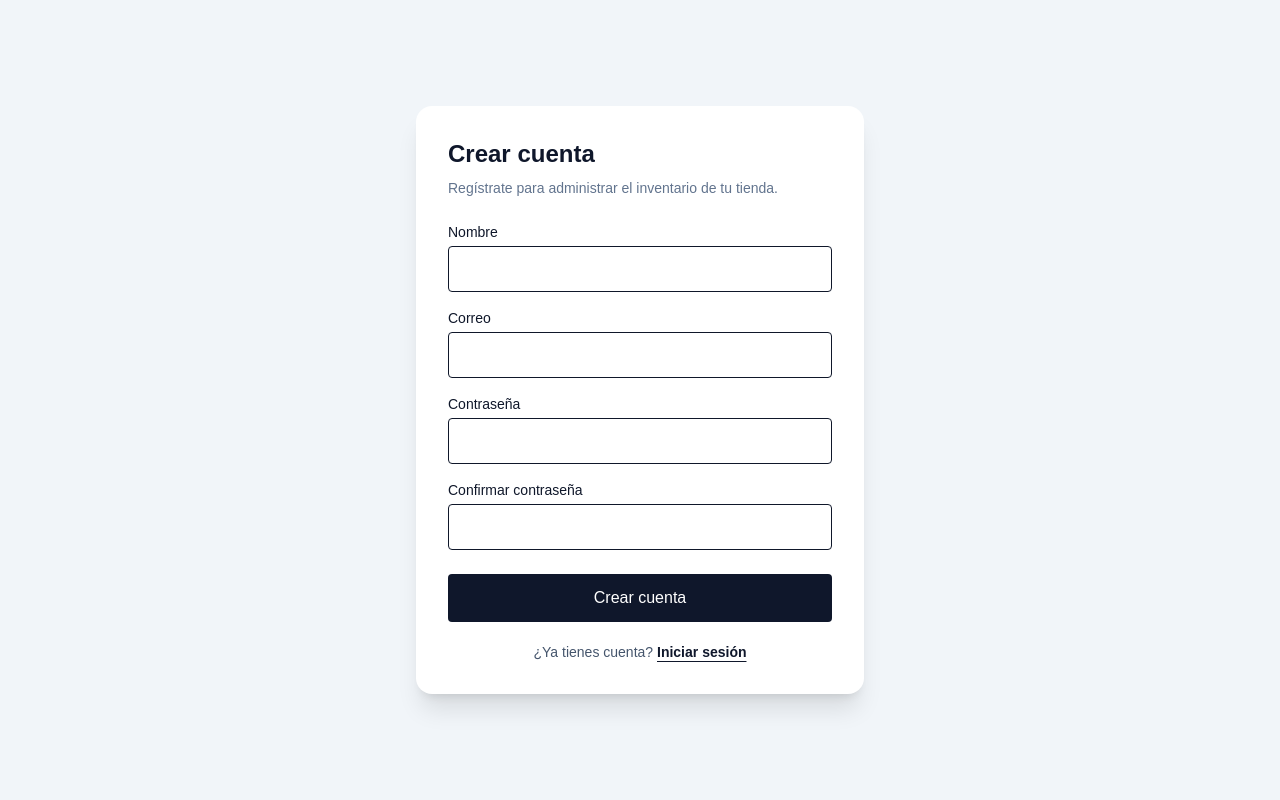
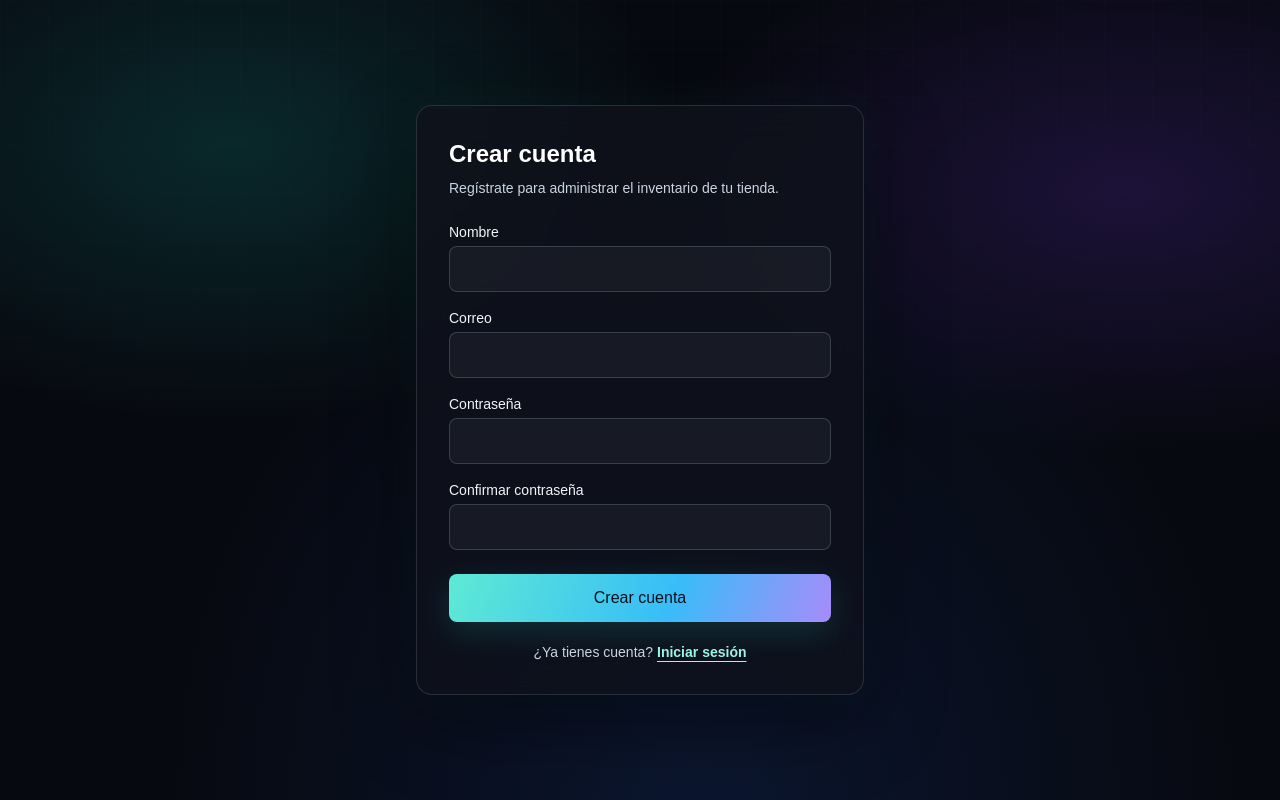
Before and after one commit to luchofrias15/inventario-de-supermercado., a Next.js app: page /registro in a window 1280 px wide. Built offline with nearby package versions, Linux system fonts and the light colour scheme.

Commit message:
style: aplicar tema oscuro con reflejos de color
Co-authored-by: Copilot <223556219+Copilot@users.noreply.github.com>

```diff
--- a/src/app/globals.css
+++ b/src/app/globals.css
@@ -1,23 +1,97 @@
 @import "tailwindcss";
 
 @theme {
-  --color-primario: #1F6F8B;
-  --color-primario-suave: #E3EEF2;
-  --color-normal: #2F7D4F;
-  --color-reorden: #B7791F;
-  --color-vencido: #B83232;
-  --color-inactivo: #5B6770;
-  --color-fondo: #F5F7F8;
-  --color-superficie: #FFFFFF;
-  --color-texto: #1F2933;
-  --color-texto-suave: #52606D;
-  --color-borde: #D9DEE4;
+  --color-primario: #5eead4;
+  --color-primario-suave: #12302f;
+  --color-normal: #4ade80;
+  --color-reorden: #fbbf24;
+  --color-vencido: #fb7185;
+  --color-inactivo: #94a3b8;
+  --color-fondo: #080a10;
+  --color-superficie: #11141d;
+  --color-texto: #f1f5f9;
+  --color-texto-suave: #a1aabc;
+  --color-borde: #2a3040;
 }
 
-:root { --background: #f8fafc; --foreground: #0f172a; }
+:root { color-scheme: dark; --background: #080a10; --foreground: #f1f5f9; }
 * { box-sizing: border-box; }
-body { margin: 0; background: var(--background); color: var(--foreground); font-family: Arial, sans-serif; }
+body {
+  margin: 0;
+  background:
+    radial-gradient(ellipse at 12% 8%, rgba(20, 184, 166, 0.12), transparent 34rem),
+    radial-gradient(ellipse at 88% 18%, rgba(124, 58, 237, 0.12), transparent 32rem),
+    radial-gradient(ellipse at 58% 100%, rgba(37, 99, 235, 0.10), transparent 36rem),
+    var(--background);
+  background-attachment: fixed;
+  color: var(--foreground);
+  font-family: Arial, sans-serif;
+}
 button, input, select { font: inherit; }
+
+.tienda-shell {
+  min-height: 100vh;
+  background:
+    radial-gradient(ellipse at 8% 0%, rgba(20, 184, 166, 0.08), transparent 30rem),
+    radial-gradient(ellipse at 95% 22%, rgba(124, 58, 237, 0.09), transparent 32rem),
+    radial-gradient(ellipse at 62% 100%, rgba(37, 99, 235, 0.07), transparent 36rem),
+    var(--color-fondo);
+}
+.auth-shell {
+  position: relative;
+  isolation: isolate;
+  overflow: hidden;
+  min-height: 100vh;
+  background:
+    radial-gradient(ellipse at 18% 18%, rgba(20, 184, 166, 0.18), transparent 28rem),
+    radial-gradient(ellipse at 88% 24%, rgba(124, 58, 237, 0.18), transparent 30rem),
+    radial-gradient(ellipse at 55% 100%, rgba(37, 99, 235, 0.14), transparent 34rem),
+    #070910;
+  color: #f1f5f9;
+}
+.auth-shell::before {
+  position: absolute;
+  z-index: -1;
+  inset: 0;
+  pointer-events: none;
+  content: '';
+  opacity: 0.24;
+  background-image:
+    linear-gradient(rgba(148, 163, 184, 0.07) 1px, transparent 1px),
+    linear-gradient(90deg, rgba(148, 163, 184, 0.07) 1px, transparent 1px);
+  background-size: 48px 48px;
+  mask-image: linear-gradient(to bottom, black, transparent 82%);
+}
+.auth-card {
+  border: 1px solid rgba(148, 163, 184, 0.2);
+  background: rgba(15, 18, 28, 0.82);
+  box-shadow: 0 24px 80px rgba(0, 0, 0, 0.48), 0 0 44px rgba(20, 184, 166, 0.08);
+  backdrop-filter: blur(20px);
+}
+.auth-input {
+  border: 1px solid rgba(148, 163, 184, 0.28);
+  background: rgba(255, 255, 255, 0.045);
+  color: #f8fafc;
+  outline: none;
+  transition: border-color 160ms ease, box-shadow 160ms ease, background 160ms ease;
+}
+.auth-input:focus {
+  border-color: #5eead4;
+  background: rgba(255, 255, 255, 0.07);
+  box-shadow: 0 0 0 3px rgba(94, 234, 212, 0.13);
+}
+.auth-primary-button {
+  background: linear-gradient(110deg, #5eead4, #38bdf8 58%, #a78bfa);
+  color: #081018;
+  box-shadow: 0 10px 32px rgba(45, 212, 191, 0.16);
+  transition: transform 180ms ease, box-shadow 180ms ease, opacity 180ms ease;
+}
+.auth-primary-button:hover:not(:disabled) {
+  transform: translateY(-1px);
+  box-shadow: 0 14px 36px rgba(45, 212, 191, 0.27);
+}
+.auth-link { color: #99f6e4; }
+.auth-link:hover { color: #c4b5fd; }
 
 .home-shell {
   background:
--- a/src/app/login/page.tsx
+++ b/src/app/login/page.tsx
@@ -35,25 +35,25 @@ export default function LoginPage() {
   }
 
   return (
-    <main className="flex min-h-screen items-center justify-center bg-slate-100 p-6">
-      <form onSubmit={submit} className="w-full max-w-md rounded-2xl bg-white p-8 shadow-xl">
-        <h1 className="text-2xl font-bold text-slate-900">Acceso a Inventario</h1>
-        <p className="mt-2 text-sm text-slate-500">Inicia sesion con tu cuenta de Inventario Mercado.</p>
+    <main className="auth-shell flex items-center justify-center p-6">
+      <form onSubmit={submit} className="auth-card w-full max-w-md rounded-2xl p-8">
+        <h1 className="text-2xl font-bold text-white">Acceso a Inventario</h1>
+        <p className="mt-2 text-sm text-slate-300">Inicia sesion con tu cuenta de Inventario Mercado.</p>
         <label className="mt-6 block text-sm font-medium">
           Correo
-          <input className="mt-1 w-full rounded border p-3" value={email} onChange={(event) => setEmail(event.target.value)} type="email" autoComplete="username" required />
+          <input className="auth-input mt-1 w-full rounded-lg p-3" value={email} onChange={(event) => setEmail(event.target.value)} type="email" autoComplete="username" required />
         </label>
         <label className="mt-4 block text-sm font-medium">
           Contrasena
-          <input className="mt-1 w-full rounded border p-3" value={password} onChange={(event) => setPassword(event.target.value)} type="password" autoComplete="current-password" required />
+          <input className="auth-input mt-1 w-full rounded-lg p-3" value={password} onChange={(event) => setPassword(event.target.value)} type="password" autoComplete="current-password" required />
         </label>
         {error && <p role="alert" className="mt-3 text-sm text-red-600">{error}</p>}
-        <button disabled={loading} className="mt-6 w-full rounded bg-slate-900 py-3 font-semibold text-white disabled:opacity-60">
+        <button disabled={loading} className="auth-primary-button mt-6 w-full rounded-lg py-3 font-bold disabled:cursor-not-allowed disabled:opacity-60">
           {loading ? 'Iniciando sesion...' : 'Entrar'}
         </button>
-        <p className="mt-5 text-center text-sm text-slate-600">
+        <p className="mt-5 text-center text-sm text-slate-300">
           ¿No tienes cuenta?{' '}
-          <Link href="/registro" className="font-semibold text-slate-900 underline underline-offset-4">
+          <Link href="/registro" className="auth-link font-semibold underline underline-offset-4">
             Crear cuenta
           </Link>
         </p>
--- a/src/app/registro/page.tsx
+++ b/src/app/registro/page.tsx
@@ -52,16 +52,16 @@ export default function RegistroPage() {
   }
 
   return (
-    <main className="flex min-h-screen items-center justify-center bg-slate-100 p-6">
-      <form onSubmit={submit} className="w-full max-w-md rounded-2xl bg-white p-8 shadow-xl">
-        <h1 className="text-2xl font-bold text-slate-900">Crear cuenta</h1>
-        <p className="mt-2 text-sm text-slate-500">
+    <main className="auth-shell flex items-center justify-center p-6">
+      <form onSubmit={submit} className="auth-card w-full max-w-md rounded-2xl p-8">
+        <h1 className="text-2xl font-bold text-white">Crear cuenta</h1>
+        <p className="mt-2 text-sm text-slate-300">
           Regístrate para administrar el inventario de tu tienda.
         </p>
         <label className="mt-6 block text-sm font-medium">
           Nombre
           <input
-            className="mt-1 w-full rounded border p-3"
+            className="auth-input mt-1 w-full rounded-lg p-3"
             value={nombre}
             onChange={(event) => setNombre(event.target.value)}
             autoComplete="name"
@@ -72,7 +72,7 @@ export default function RegistroPage() {
         <label className="mt-4 block text-sm font-medium">
           Correo
           <input
-            className="mt-1 w-full rounded border p-3"
+            className="auth-input mt-1 w-full rounded-lg p-3"
             value={email}
             onChange={(event) => setEmail(event.target.value)}
             type="email"
@@ -84,7 +84,7 @@ export default function RegistroPage() {
         <label className="mt-4 block text-sm font-medium">
           Contraseña
           <input
-            className="mt-1 w-full rounded border p-3"
+            className="auth-input mt-1 w-full rounded-lg p-3"
             value={password}
             onChange={(event) => setPassword(event.target.value)}
             type="password"
@@ -97,7 +97,7 @@ export default function RegistroPage() {
         <label className="mt-4 block text-sm font-medium">
           Confirmar contraseña
           <input
-            className="mt-1 w-full rounded border p-3"
+            className="auth-input mt-1 w-full rounded-lg p-3"
             value={confirmacion}
             onChange={(event) => setConfirmacion(event.target.value)}
             type="password"
@@ -111,13 +111,13 @@ export default function RegistroPage() {
         {mensaje && <p role="status" className="mt-3 text-sm text-emerald-700">{mensaje}</p>}
         <button
           disabled={loading}
-          className="mt-6 w-full rounded bg-slate-900 py-3 font-semibold text-white disabled:opacity-60"
+          className="auth-primary-button mt-6 w-full rounded-lg py-3 font-bold disabled:cursor-not-allowed disabled:opacity-60"
         >
           {loading ? 'Creando cuenta...' : 'Crear cuenta'}
         </button>
-        <p className="mt-5 text-center text-sm text-slate-600">
+        <p className="mt-5 text-center text-sm text-slate-300">
           ¿Ya tienes cuenta?{' '}
-          <Link href="/login" className="font-semibold text-slate-900 underline underline-offset-4">
+          <Link href="/login" className="auth-link font-semibold underline underline-offset-4">
             Iniciar sesión
           </Link>
         </p>
--- a/src/app/tienda/layout.tsx
+++ b/src/app/tienda/layout.tsx
@@ -8,7 +8,7 @@ export default async function LayoutTienda({ children }: { children: ReactNode }
   if (!sesion) redirect('/login');
 
   return (
-    <div className="min-h-screen bg-fondo text-texto">
+    <div className="tienda-shell text-texto">
       <NavegacionTienda email={sesion.email} />
       <main className="mx-auto max-w-7xl space-y-6 px-4 py-6 sm:px-6 sm:py-8">{children}</main>
     </div>
```
